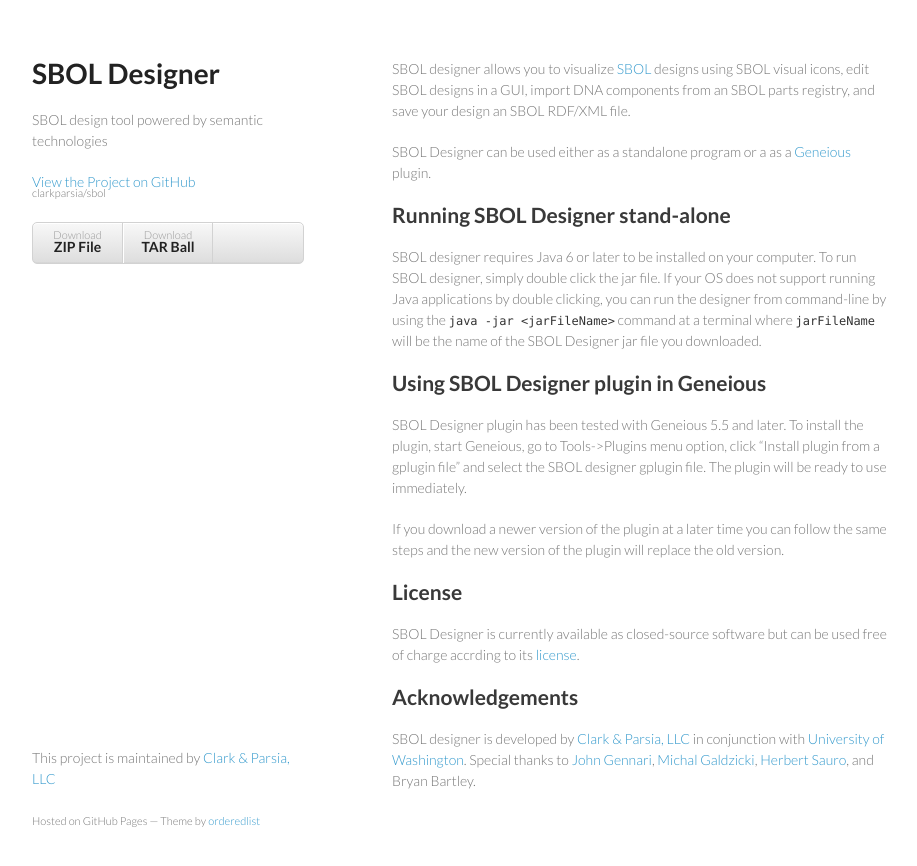
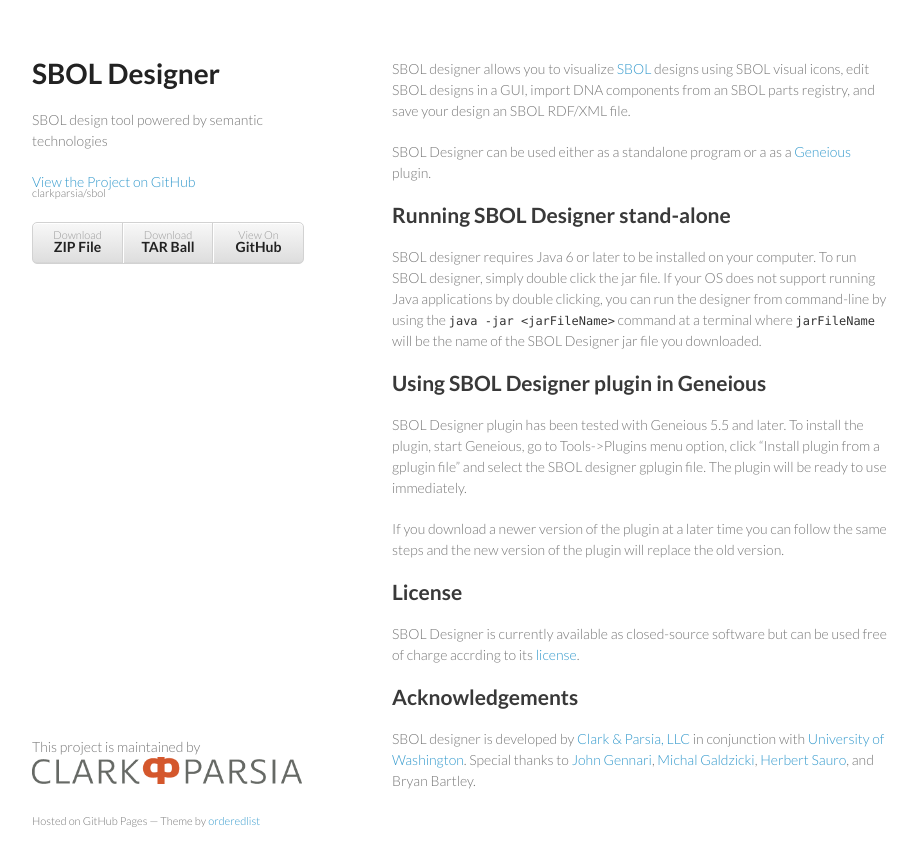
Before and after one commit to clarkparsia/sbol, a Jekyll site: the page built from index.md, in a window 1280 px wide. Shown: the top 866 px of the page, without its empty margins (178-1095 px from the left). Built offline with Jekyll 4.4.1, drawn with Linux system fonts in a browser that asks for light colours; Markdown is read by kramdown in place of the engine named in the settings.

Commit message:
Add logo

```diff
--- a/_layouts/index.html
+++ b/_layouts/index.html
@@ -24,14 +24,14 @@
         <ul>
           <li><a href="https://github.com/clarkparsia/sbol/archive/master.zip">Download <strong>ZIP File</strong></a></li>
           <li><a href="https://github.com/clarkparsia/sbol/tarball/archive/master.tar.gz">Download <strong>TAR Ball</strong></a></li>
-          <!-- <li><a href="https://github.com/clarkparsia/sbol">View On <strong>GitHub</strong></a></li> -->
+          <li><a href="https://github.com/clarkparsia/sbol">View On <strong>GitHub</strong></a></li>
         </ul>
       </header>
       <section>
 {{content}}
       </section>
       <footer>
-        <p>This project is maintained by <a href="https://github.com/clarkparsia">Clark &amp; Parsia, LLC</a></p>
+        <p>This project is maintained by <a href="https://github.com/clarkparsia"><img src="/images/cp.png" border=0 /></a></p>
         <p><small>Hosted on GitHub Pages &mdash; Theme by <a href="https://github.com/orderedlist">orderedlist</a></small></p>
       </footer>
     </div>
```
Also changed, not shown: images/cp.png (added).
